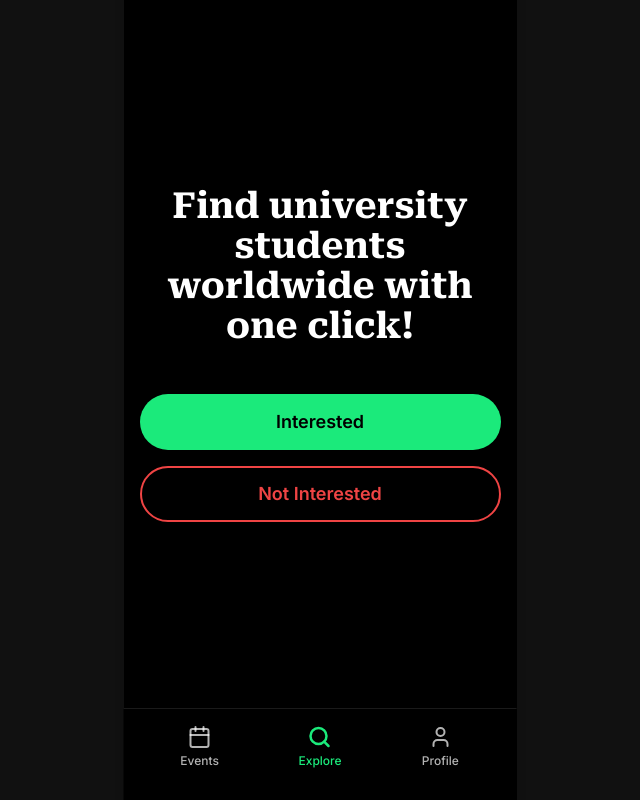
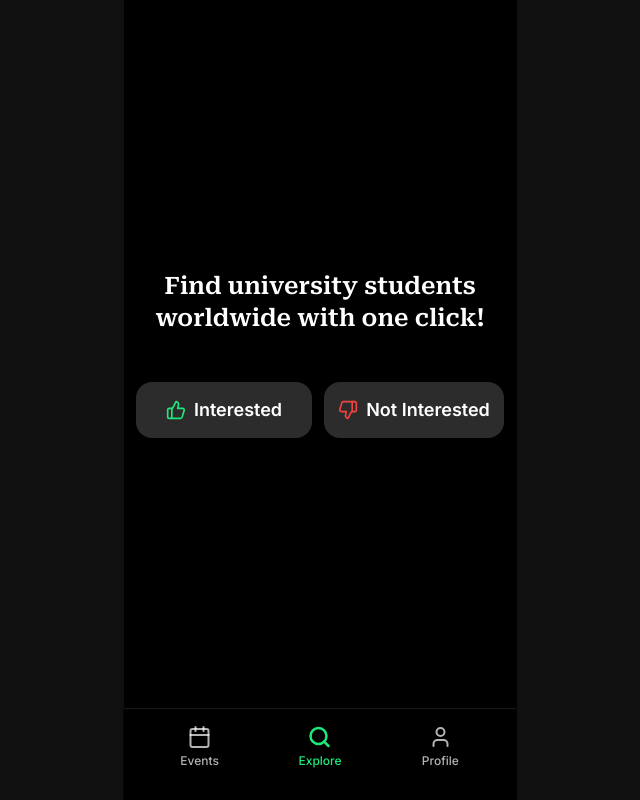
Before and after one commit to swapnilgupta14/citadel-web-fe, a React (Vite) app: page /explore in a window 1280 px wide. Shown: the whole page, without its empty margins (320-960 px from the left). Built offline with nearby package versions, Linux system fonts and the light colour scheme; no server answers; sample sign-in values are in the browser's storage.

Commit message:
feat: enhance city selection logic and dinner preferences fetching based on route changes

```diff
--- a/src/hooks/logic/useCitySelection.ts
+++ b/src/hooks/logic/useCitySelection.ts
@@ -19,7 +19,13 @@ export const useCitySelection = () => {
   const location = useLocation();
   const navigate = useNavigate();
 
-  const { data: preferencesData } = useDinnerPreferences();
+  const shouldFetchPreferences =
+    location.pathname === "/events" ||
+    location.pathname === "/location" ||
+    location.pathname === "/area-selection" ||
+    location.pathname.startsWith("/events/");
+
+  const { data: preferencesData } = useDinnerPreferences(shouldFetchPreferences);
   const saveInitialPreferencesMutation = useSaveInitialPreferences();
   const updatePreferencesMutation = useUpdateDinnerPreferences();
 
--- a/src/hooks/queries/useDinnerPreferences.ts
+++ b/src/hooks/queries/useDinnerPreferences.ts
@@ -2,7 +2,7 @@ import { useQuery, useMutation, useQueryClient, keepPreviousData } from "@tansta
 import { dinnerPreferencesApi } from "../../services/api";
 import type { UpdatePreferencesRequest } from "../../types/events";
 
-export const useDinnerPreferences = () => {
+export const useDinnerPreferences = (enabled: boolean = true) => {
     return useQuery({
         queryKey: ["dinner-preferences"],
         queryFn: () => dinnerPreferencesApi.getPreferences(),
@@ -10,6 +10,7 @@ export const useDinnerPreferences = () => {
         staleTime: 1000 * 60 * 5,
         gcTime: 1000 * 60 * 30,
         retry: false,
+        enabled,
     });
 };
 
--- a/src/pages/ExplorePage.tsx
+++ b/src/pages/ExplorePage.tsx
@@ -1,16 +1,45 @@
+import { useState } from "react";
+import { ThumbsUp, ThumbsDown } from "lucide-react";
+
 export const ExplorePage = () => {
+  const [selected, setSelected] = useState<
+    "interested" | "not-interested" | null
+  >(null);
+
   return (
     <div className="flex h-full flex-col bg-background">
-      <div className="flex-1 flex flex-col items-center justify-center px-4">
-        <h1 className="text-3xl sm-phone:text-4xl leading-tight font-bold text-text-primary text-center font-serif mb-4">
+      <div className="flex-1 flex flex-col items-center justify-center">
+        <h1 className="text-2xl font-semibold text-text-primary text-center font-serif mb-4">
           Find university students worldwide with one click!
         </h1>
-        <div className="flex flex-col gap-4 w-full max-w-sm mt-8">
-          <button className="w-full min-h-[3.5rem] bg-primary rounded-full flex items-center justify-center text-background text-lg font-semibold shadow-lg active:scale-95 transition-transform">
-            Interested
+        <div className="flex gap-3 w-full max-w-[23rem] mt-8">
+          <button
+            onClick={() =>
+              setSelected(selected === "interested" ? null : "interested")
+            }
+            className={`flex-1 h-14 rounded-2xl flex items-center justify-center gap-2 text-lg font-semibold text-text-primary bg-background-tertiary active:scale-95 transition-all`}
+          >
+            <ThumbsUp
+              className={`w-5 h-5 text-primary`}
+              strokeWidth={selected === "interested" ? 2.5 : 2}
+              fill={selected === "interested" ? "currentColor" : "none"}
+            />
+            <span>Interested</span>
           </button>
-          <button className="w-full min-h-[3.5rem] border-2 border-red-500 rounded-full flex items-center justify-center text-red-500 text-lg font-semibold active:scale-95 transition-transform">
-            Not Interested
+          <button
+            onClick={() =>
+              setSelected(
+                selected === "not-interested" ? null : "not-interested"
+              )
+            }
+            className="flex-1 h-14 rounded-2xl flex items-center justify-center gap-2 text-lg font-semibold text-text-primary bg-background-tertiary border-2 border-transparent active:scale-95 transition-all"
+          >
+            <ThumbsDown
+              className={`w-5 h-5 text-red-500`}
+              strokeWidth={selected === "not-interested" ? 2.5 : 2}
+              fill={selected === "not-interested" ? "currentColor" : "none"}
+            />
+            <span>Not Interested</span>
           </button>
         </div>
       </div>
--- a/src/pages/profile/ProfilePage.tsx
+++ b/src/pages/profile/ProfilePage.tsx
@@ -117,9 +117,8 @@ export const ProfilePage = () => {
     primarySlot?.image?.cloudfrontUrl || profile?.images?.[0]?.cloudfrontUrl;
 
   return (
-    <div className="flex h-full flex-col bg-background overflow-y-auto">
-      <div className="flex-1 py-6">
-        <div className="flex flex-col items-center py-6 mb-6">
+    <div className="flex h-full flex-col bg-background min-h-0">
+      <div className="h-[18.625rem] flex-shrink-0 flex flex-col items-center justify-center py-6">
         {isLoading ? (
           <ProfileSkeleton />
         ) : (
@@ -153,7 +152,8 @@ export const ProfilePage = () => {
         )}
       </div>
 
-        <div className="flex flex-col">
+      <div className="flex-1 min-h-0 flex flex-col">
+        <div className="flex flex-col mt-auto overflow-y-auto scrollbar-hide">
           {profileMenuItems.map((item, index) => {
             const Icon = item.icon;
             const textColor = item.isDanger
@@ -166,7 +166,7 @@ export const ProfilePage = () => {
               <button
                 key={item.id}
                 onClick={item.onClick}
-                className={`w-full flex items-center gap-4 p-4 bg-background-secondary active:scale-[0.98] transition-transform ${
+                className={`w-full flex items-center gap-4 p-4 bg-background-secondary active:scale-[0.98] transition-transform flex-shrink-0 ${
                   !isLast ? "border-b border-border" : ""
                 }`}
               >
```
Lines whose indentation alone changed are shown as unchanged.
